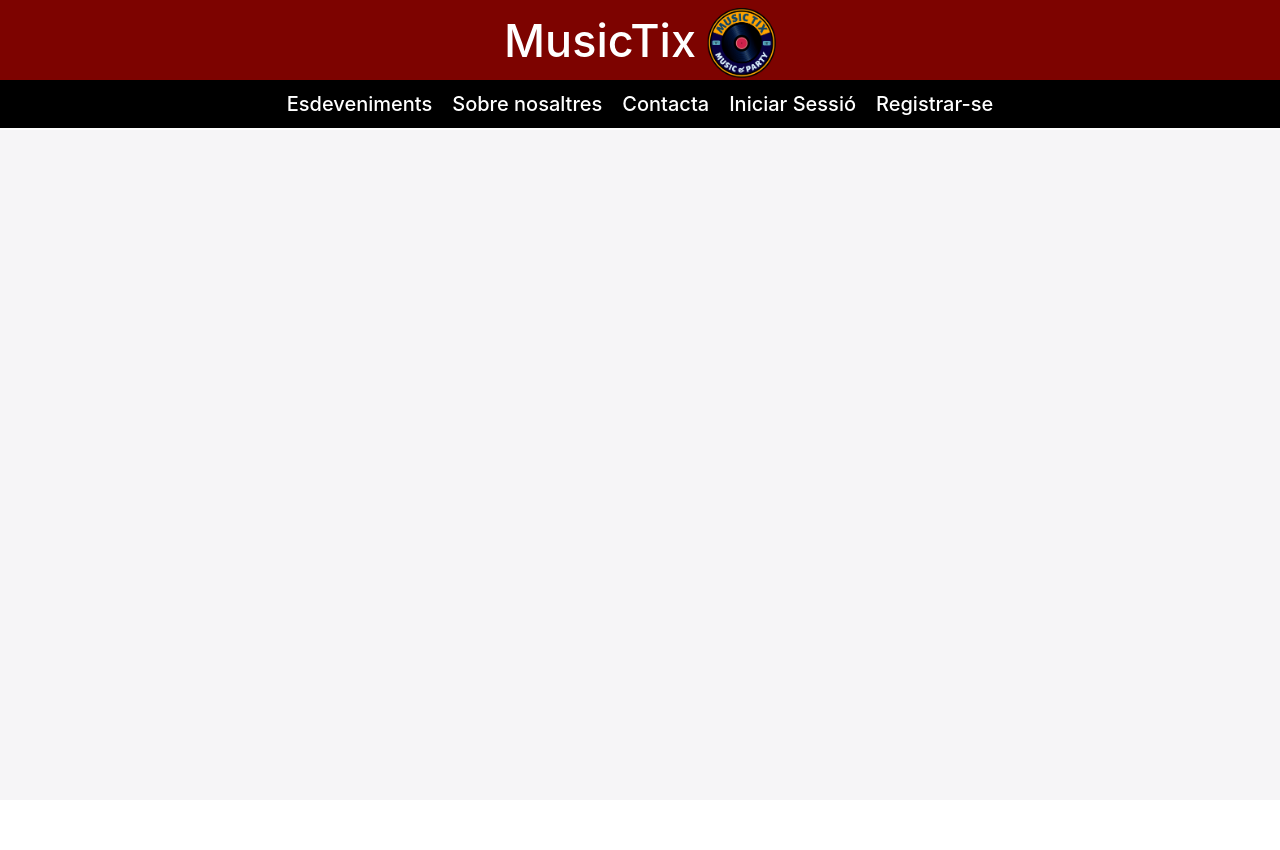
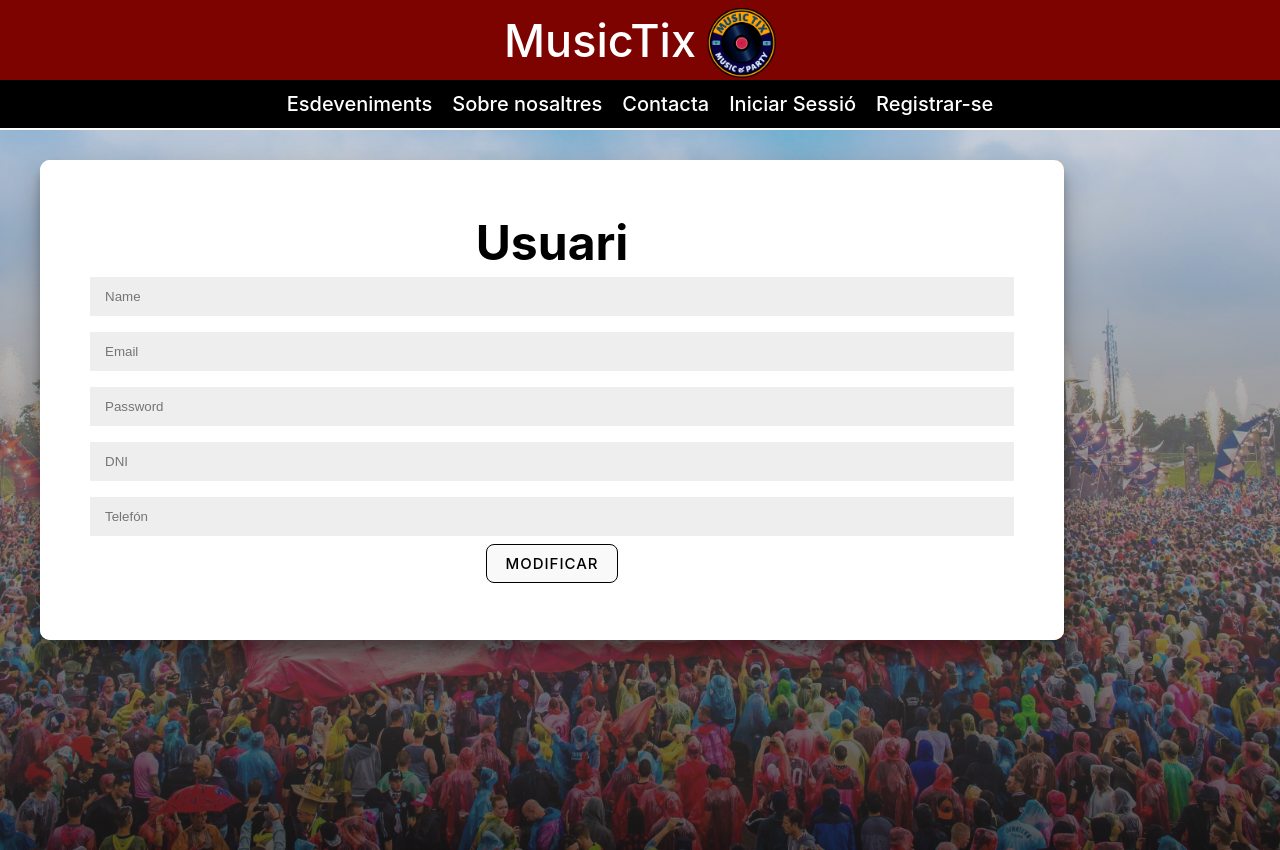
Before and after one commit to magial27/M12-React, a React (Vite) app in the folder ProyectoFinal/: page /user in a window 1280 px wide. Before the commit the page ends 800 px from the top, so only its background shows below. Built offline with nearby package versions, Linux system fonts and the light colour scheme; no server answers.

Commit message:
Parte modificar datos usuario hecha y arreglo boton de show para table/movil

```diff
--- a/ProyectoFinal/package.json
+++ b/ProyectoFinal/package.json
@@ -12,6 +12,7 @@
   "dependencies": {
     "@madzadev/audio-player": "^1.1.11",
     "@stripe/stripe-js": "^1.52.1",
+    "date-fns": "^2.30.0",
     "react": "^18.2.0",
     "react-dom": "^18.2.0",
     "react-hook-form": "^7.43.9",
--- a/ProyectoFinal/src/App.jsx
+++ b/ProyectoFinal/src/App.jsx
@@ -5,6 +5,7 @@ import { Home } from './components/layout/Home'
 import Login from './auth/Login'
 import Register from './auth/Register'
 import Esdeveniment from './paginas/Esdeveniment'
+import UserForm from './components/layout/UserForm'
 
 import EsdevenimentsGrid from './paginas/EsdevenimentsGrid'
 import { Route, Routes } from 'react-router-dom'
@@ -38,6 +39,8 @@ function App() {
         <Route path="/esdeveniments" element={ <><Header/><EsdevenimentsGrid /></> } />
         <Route path="/login" element={ <><Header/><Login /></> } />
         <Route path="/register" element={ <><Header/><Register /></> } />
+        <Route path="/user" element={ <><Header/><UserForm /></> } />
+
         <Route path="/esdeveniments/:id" element={ <><Header/><Esdeveniment /></> } />
 
         <Route path="/checkout" element={<Checkout />} />
--- a/ProyectoFinal/src/components/layout/Header.jsx
+++ b/ProyectoFinal/src/components/layout/Header.jsx
@@ -93,7 +93,11 @@ export const Header = () => {
                         // Si el usuario está autenticado, mostramos el enlace de Logout
                         <>
                         <li className='titulo-link' onClick={logout}>Logout</li>
-                        <li className='titulo-link'>{usuari}</li>
+                        {/* <li className='titulo-link'>{usuari}</li> */}
+                        <li>
+                        <Link className='titulo-link' to='/user'>{usuari}</Link>
+
+                        </li>
                         </>
                         ) : (
                         // Si el usuario no está autenticado, mostramos los enlaces de Login y Register
--- /dev/null
+++ b/ProyectoFinal/src/components/layout/UserForm.jsx
@@ -0,0 +1,156 @@
+import React, { useContext, useEffect, useState } from 'react';
+import '../../auth/login.css';
+import { Link, useNavigate } from 'react-router-dom';
+
+import { UserContext } from '../../userContext';
+
+function UserForm() {
+    const navigate = useNavigate();
+    const [name, setName] = useState('');
+    const [email, setEmail] = useState('');
+    const [password, setPassword] = useState('');
+    const [dni, setDni] = useState('');
+    const [telephone, setTelephone] = useState('');
+    const [idUser, setIdUser] = useState('');
+
+    const [todoUser, setTodoUser] = useState('');
+
+    let { usuari, setUsuari } = useContext(UserContext);
+
+    const authToken = localStorage.getItem('authToken'); // Verificamos si el usuario está autenticado
+
+    useEffect(() => {
+
+        fetch ("http://127.0.0.1:8000/api/user/",{
+
+        headers: {
+           'Accept': 'application/json',
+           'Content-Type': 'application/json',
+           'Authorization': 'Bearer '  + authToken,
+           //"Access-Control-Allow-Origin": "*"
+
+       },
+       method: "GET",
+       //body: JSON.stringify({email: email, password: password})
+       })
+       .then ( data => data.json() )
+       .then (resposta => {
+
+
+               if (resposta.success == true )
+               {
+                   console.log(resposta);
+                   setUsuari(resposta.user.name);
+                   setIdUser(resposta.user.id);
+                   setTodoUser(resposta.user);
+                   console.log(resposta.user.name);
+                //    setRoles(resposta.roles)
+
+               }
+
+           } )
+       .catch((data) => {
+
+       })
+
+
+
+    }, [])
+
+    const handleUpdate = async (e) => {
+        e.preventDefault();
+
+        try {
+            const response = await fetch('http://127.0.0.1:8000/api/users/' + idUser, {
+                method: 'POST',
+                headers: {
+                    'Content-Type': 'application/json'
+                },
+                body: JSON.stringify({ name, email, password, dni, telephone })
+            });
+
+            if (response.ok) {
+                const data = await response.json();
+                const authToken = data.authToken;
+
+                // Guardar el authToken en el local storage
+                // localStorage.setItem('authToken', authToken);
+
+                // Realizar las acciones adicionales después de registrar exitosamente
+
+                // Por ejemplo, redirigir a otra página
+                navigate('/');
+                window.location.reload(); // Recargamos la página
+            } else {
+                // Manejar el caso cuando el registro falla
+                console.log('Error de modificacion del usuario');
+                alert("No se ha modificado el usuario debido a un error.");
+                navigate('/');
+            }
+        } catch (error) {
+            console.log('Error:', error);
+        }
+    };
+
+    return (
+        <>
+            <div className="fondo">
+                <div className="container" id="container">
+                    <div className="form-container sign-in-container">
+                        <form onSubmit={handleUpdate}>
+                            <h1 className="titulo-login">Usuari</h1>
+                            <input
+                                type="text"
+                                placeholder="Name"
+                                value={name}
+                                onChange={(e) => setName(e.target.value)}
+                            />
+                            <input
+                                type="email"
+                                placeholder="Email"
+                                value={email}
+                                onChange={(e) => setEmail(e.target.value)}
+                            />
+                            <input
+                                type="password"
+                                placeholder="Password"
+                                value={password}
+                                onChange={(e) => setPassword(e.target.value)}
+                            />
+                            <input
+                                type="text"
+                                placeholder="DNI"
+                                value={dni}
+                                onChange={(e) => setDni(e.target.value)}
+                            />
+                            <input
+                                type="text"
+                                placeholder="Telefón"
+                                value={telephone}
+                                onChange={(e) => setTelephone(e.target.value)}
+                            />
+
+                            <button className="boto">Modificar</button>
+
+                        </form>
+                    </div>
+                    <div className="overlay-container">
+                        <div className="overlay">
+                            <div className="overlay-panel overlay-right">
+                                <h1>Les teves dades actuals</h1>
+                                <p>Nom: {todoUser.name}</p>
+                                <p>Correu: {todoUser.email} </p>
+                                <p>Contrasenya: Per seguretat no es mostra. </p>
+                                <p>Dni: {todoUser.dni} </p>
+                                <p>Telefon: {todoUser.telephone} </p>
+
+                            </div>
+                        </div>
+                    </div>
+                </div>
+            </div>
+        </>
+    );
+}
+
+export default UserForm;
--- a/ProyectoFinal/src/paginas/Esdeveniments.css
+++ b/ProyectoFinal/src/paginas/Esdeveniments.css
@@ -188,6 +188,7 @@
 
 .m-eventItem__buttons {
     position: absolute;
+    z-index: 50;
     right: 0px;
     top: 50%;
     transform: translateY(-50%);
@@ -205,6 +206,7 @@
     text-align: center;
     display: block;
     width: 153px;
+    z-index: 50;
 }
 
 .m-eventItem__buttons a.tickets {
```
Also changed, not shown: 1 other file (tests, documents, lock files or other folders).
